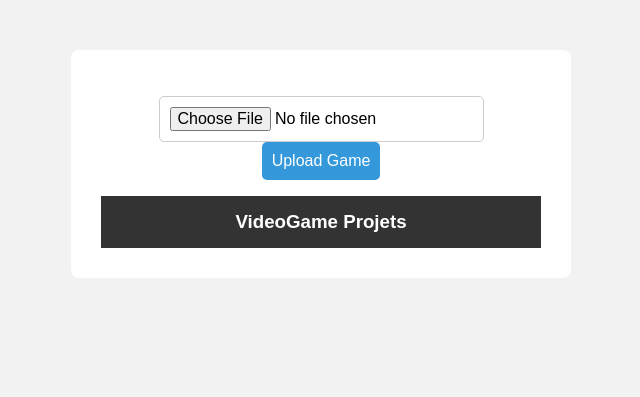
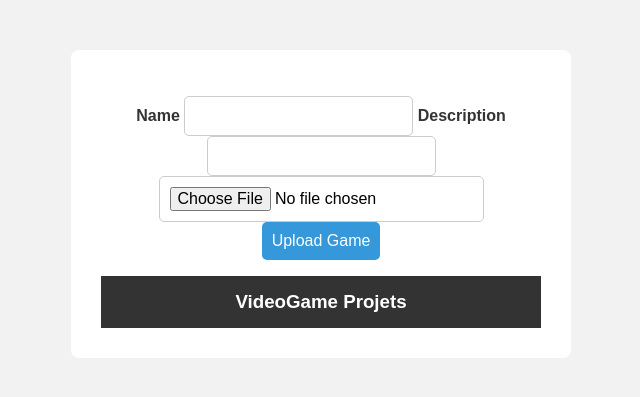
Before and after one commit to vimobo/videojuegos_equipolimon, a PHP site: template View/form/gameForm.php in a window 1280 px wide. Shown: the top 397 px of the page, without its empty margins (319-959 px from the left). Run offline with PHP 8.4, Linux system fonts and the light colour scheme; the template is opened without the code that fills it: most values are stand-ins (such as "Sample title", 1, 10 or a date in 2020).

Commit message:
work in progress games form data

```diff
--- a/View/form/gameForm.php
+++ b/View/form/gameForm.php
@@ -1,23 +1,30 @@
 <link rel="stylesheet" href="./form.css">
 
 <p>
-   <!-- Hola <?= substr($mail, 0, strpos($mail, "@")) ?>
+    <!-- Hola <?= substr($mail, 0, strpos($mail, "@")) ?>
     !-->
 </p>
 
 <div>
     <form method="POST" action="addGame" enctype="multipart/form-data">
-        <input type="file" name="gamefile" id="gamefile" >
+
+        <label for="gameName">Name</label>
+        <input type="text" name="game[name]" id="gameName">
+
+        <label for="gameDescription">Description</label>
+        <input type="text" name="game[description]" id="gameDescription">
+
+        <input type="file" name="game[file]" id="gamefile">
         <input type="submit" value="Upload Game" id="submitButton">
     </form>
     <p>
         <? $errors ?>
-        <?php if(!empty($errors)):?>
-            <?php foreach($errors as $error):?>
-                <p>
-                    <?= $error ?>
-                </p>
-                <?php  endforeach;?>
-            <?php endif;?>
+        <?php if (!empty($errors)): ?>
+            <?php foreach ($errors as $error): ?>
+            <p>
+                <?= $error ?>
+            </p>
+        <?php endforeach; ?>
+    <?php endif; ?>
     </p>
 </div>
--- a/View/form/games.php
+++ b/View/form/games.php
@@ -2,7 +2,7 @@
 
 <?php if (!empty($files)): ?>
     <?php foreach ($files as $file): ?>
-        <div class>
+        <div classd>
 
             <p>
                 <?= $file ?>
--- a/src/Controllers/AuthController.php
+++ b/src/Controllers/AuthController.php
@@ -43,7 +43,8 @@ class AuthController
             $this->pages->render('form/login', $loginRequest->response);
 
         } else {
-            header('Location: /addGame');
+            $this->pages->render('form/gameForm', $loginRequest->response);
+           // header('Location: /addGame');
             exit;
         }
     }
--- a/src/Controllers/GameController.php
+++ b/src/Controllers/GameController.php
@@ -16,7 +16,7 @@ class GameController
 
     public function addGame()
     {
-        $file = $_FILES['gamefile'];
+        $file = $_FILES['game'];
         $gamesRequest = new GamesRequest($file);
         if ((isset($gamesRequest->response['errors']))) {
             $this->pages->render('form/gameForm', $gamesRequest->response);
--- a/src/Repository/UserRepository.php
+++ b/src/Repository/UserRepository.php
@@ -56,6 +56,10 @@ class UserRepository
             $response['errors']['auth'] = "El usuario/contraseña no coinciden" ;
             return false;
         }
+        if(!password_verify($response['password'], $user['password'])) {
+            $response['errors']['auth'] = "El usuario/contraseña no coinciden" ;
+            return false;
+        }
 
         return password_verify($response['password'], $user['password']);
     }
--- a/src/database/user.json
+++ b/src/database/user.json
@@ -14,5 +14,9 @@
     "alvferbarrero@gmail.com": {
         "email": "alvferbarrero@gmail.com",
         "password": "$2y$12$BlUB4HSVlQ4wO0stAnR5VeNdW9L2dLTeeICBJahEyX7hQnz7vK0T2"
+    },
+    "v@gmail.com": {
+        "email": "v@gmail.com",
+        "password": "$2y$12$UWpbgd3w5W9OZVaIzg\/yReY7y.ZJGIsPUkhQf6Ke81\/wlrnfz9NJq"
     }
 }
```
